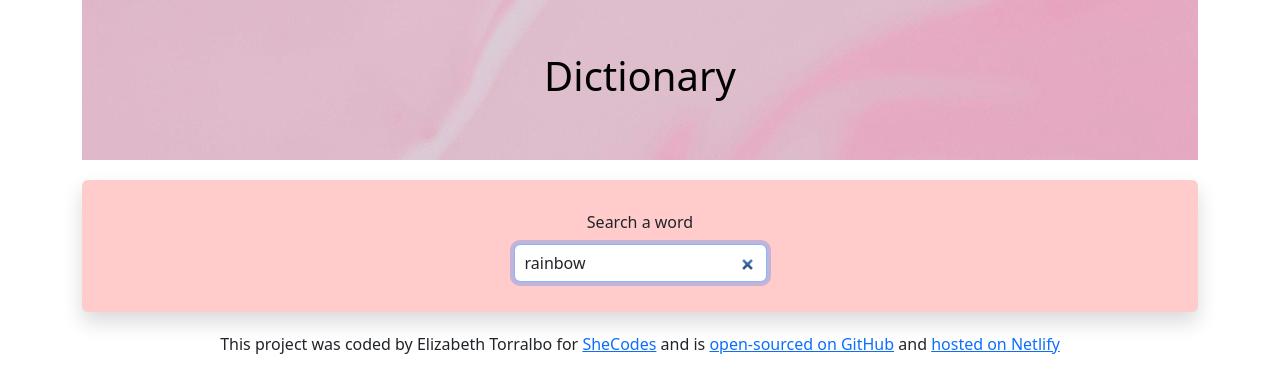
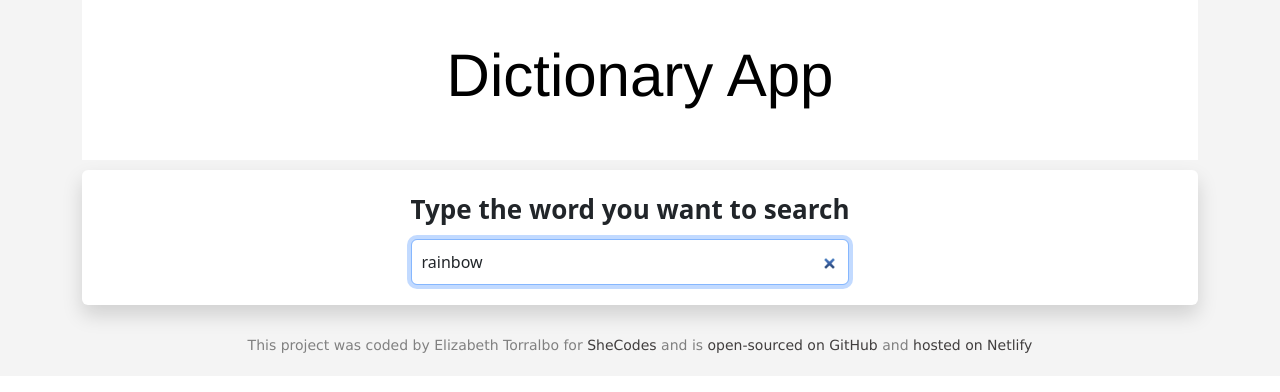
Before and after one commit to eliztorr/React-Dictionary-App, a React (Create React App) app in the folder react-dictionary-app/: page / in a window 1280 px wide. Shown: the top 392 px of the page. Built offline with nearby package versions, Linux system fonts and the light colour scheme; no server answers.

Commit message:
fixed css

```diff
--- a/react-dictionary-app/src/App.css
+++ b/react-dictionary-app/src/App.css
@@ -1,10 +1,10 @@
 .App {
   text-align: center;
+  background:#f4f4f4;
 }
 
 .App-header {
-  background-image: url("header.png");
-  font-size: 50px;
+  background:  #ffffff;
   min-height: 20vh;
   display: flex;
   flex-direction: column;
@@ -13,6 +13,26 @@
   color: black;
 }
 
+.App h1{
+  font-family:'Franklin Gothic Medium', 'Arial Narrow', Arial, sans-serif;
+  font-size: 60px;
+}
+.App h2{
+  font-family:'Franklin Gothic Medium', 'Arial Narrow', Arial, sans-serif;
+  font-size: 46px;
+}
+
+.App footer{
+  font-size: 14px;
+  color: gray;
+  padding: 20px;
+  font-family:'Lucida Sans', 'Lucida Sans Regular', 'Lucida Grande', 'Lucida Sans Unicode', Geneva, Verdana, sans-serif
+}
+
+.App footer a{
+  color: rgb(65, 62, 62);
+  text-decoration: none;
+}
 
 @keyframes App-logo-spin {
   from {
--- a/react-dictionary-app/src/App.js
+++ b/react-dictionary-app/src/App.js
@@ -6,7 +6,7 @@ function App() {
     <div className="App">
       <div className="container">
         <header className="App-header">
-          <h1>Dictionary</h1>
+          <h1>Dictionary App</h1>
         </header>
         <Dictionary defaultKeyword="rainbow" />
         <footer>
--- a/react-dictionary-app/src/Dictionary.css
+++ b/react-dictionary-app/src/Dictionary.css
@@ -1,23 +1,30 @@
-.Dictionary h1 {
-    font-family: 'Franklin Gothic Medium', 'Arial Narrow', Arial, sans-serif;
-    font-size: 46px;
-    font-weight: bold;
-    margin-bottom: 20px;
+.Dictionary section {
+  background: #ffffff;
+  padding: 20px;
+  border-radius: 6px;
+  box-shadow: 0 10px 20px rgb(0 0 0 / 15%);
+  margin: 10px 0;
 }
 
-  .Dictionary section {
-    background: #ffcbcb;
-    padding: 30px;
-    border-radius: 6px;
-    box-shadow: 0 10px 20px rgb(0 0 0 / 15%);
-    margin: 20px 0;
+.Dictionary .search-form {
+  display: flex;
+  justify-content: center;
+  align-items: center;
+}
+
+.Dictionary label {
+  margin-right: 20px;
+  font-size: 26px;
+  font-weight: bold;
 }
 
 .Dictionary input {
-    width: 100%;
+  flex: 1;
   border-radius: 6px;
-    padding: 6px 10px;
+  padding: 10px;
   color: #333;
-    border: 1px solid #ddd;
+  border: 1px solid #ccc;
+  font-size: 16px;
   margin-top: 10px;
+
 }
--- a/react-dictionary-app/src/Dictionary.js
+++ b/react-dictionary-app/src/Dictionary.js
@@ -50,10 +50,11 @@ export default function Dictionary(props) {
     return (
       <div className="Dictionary">
         <section>
-          <form onSubmit={handleSubmit}>
-            <label>Search a word
+        <form onSubmit={handleSubmit} className="search-form">
+            <label>Type the word you want to search
             <input
               type="search"
+              id="searchInput"
               placeholder="Search for a word"
               defaultValue={props.defaultKeyword}
               autoFocus={true}
@@ -61,11 +62,13 @@ export default function Dictionary(props) {
               onChange={handleKeywordChange}
             />
             </label>
+
           </form>
         </section>
         <Results definition={definition} />
         <Photos photos={photos} />
       </div>
+
   );
 
   } else {
--- a/react-dictionary-app/src/Phonetic.css
+++ b/react-dictionary-app/src/Phonetic.css
@@ -14,7 +14,7 @@
   }
 
   .Phonetic a:hover {
-    background: #9670f4;
+    background: #024e58;
     color: white;
   }
 
@@ -22,3 +22,9 @@
     opacity: 0.5;
     font-weight: bold;
   }
+
+
+  h2 {
+    font-size: 16px;
+    color: green;
+  }
--- a/react-dictionary-app/src/Phonetic.js
+++ b/react-dictionary-app/src/Phonetic.js
@@ -2,12 +2,13 @@ import React from "react";
 import "./Phonetic.css";
 
 export default function Phonetic(props) {
-  return (
-    <div className="Phonetic">
-      <a href={props.phonetic.audio} target="_blank" rel="noreferrer">
-        Listen
-      </a>
-      <span className="text">{props.phonetic.text}</span>
-    </div>
-  );
+  if (props.phonetic) {
+    return (
+      <div className="Phonetic">
+        <h3>/{props.phonetic}/</h3>
+      </div>
+    );
+  } else {
+    return null;
+  }
 }
--- a/react-dictionary-app/src/Results.css
+++ b/react-dictionary-app/src/Results.css
@@ -1,11 +1,11 @@
-.Results h1 {
-  font-size: 42px;
-  font-weight: bold;
-  line-height: 1.5;
+
+.Results {
+  padding: 20px;
+  border-radius: 10px;
+  box-shadow: 0px 2px 10px rgba(0, 0, 0, 0.1);
 }
 
 .Results h2 {
-    font-size: 36px;
-    font-weight: bold;
-    line-height: 1.5;
-  }
+  margin-bottom: 15px;
+  font-size: 20px;
+}
--- a/react-dictionary-app/src/Results.js
+++ b/react-dictionary-app/src/Results.js
@@ -9,13 +9,13 @@ export default function Results(props) {
     return (
       <div className="Results">
         <section>
-          <h1>{props.definition.word}</h1>
+          <h2>{props.definition.word}</h2>
           <Phonetic phonetic={props.definition.phonetic} />
         </section>
 
         {props.definition.meanings.map(function (meaning, index) {
           return (
-            <section key={index}>
+            <section className="meaning-grid" key={index}>
               <Meaning meaning={meaning} />
             </section>
           );
--- a/react-dictionary-app/src/index.css
+++ b/react-dictionary-app/src/index.css
@@ -5,6 +5,7 @@ body {
     sans-serif;
   -webkit-font-smoothing: antialiased;
   -moz-osx-font-smoothing: grayscale;
+
 }
 
 code {
```
Also changed, not shown: react-dictionary-app/src/header.png (deleted). Lines whose indentation alone changed are shown as unchanged.
